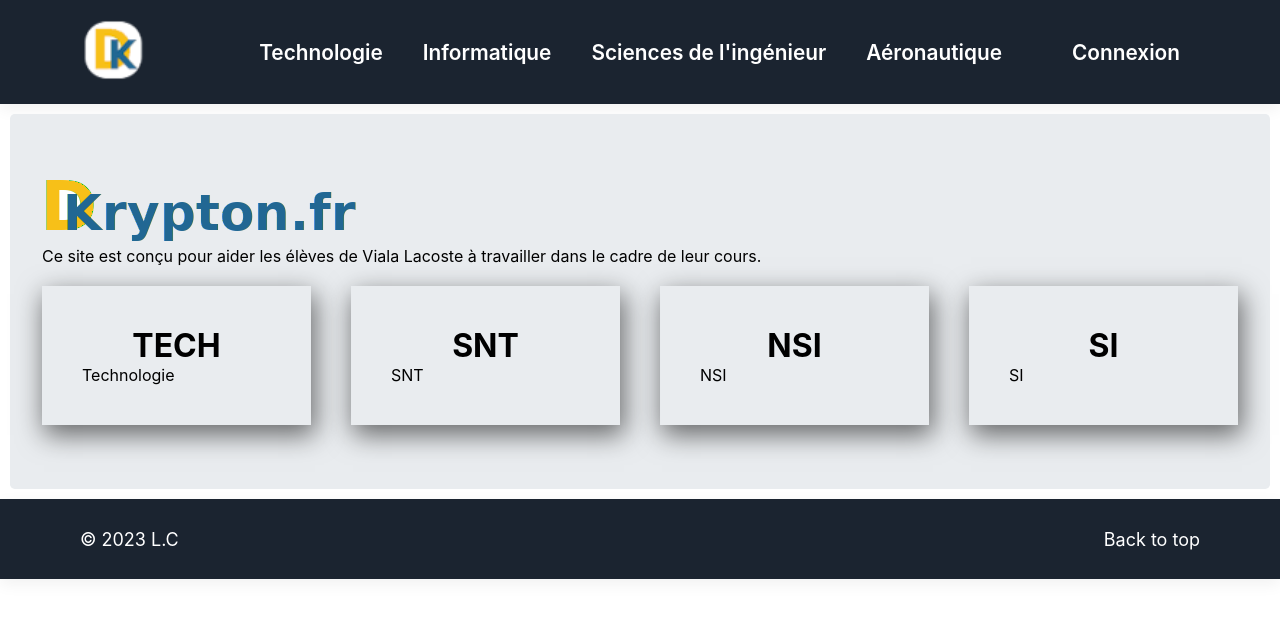
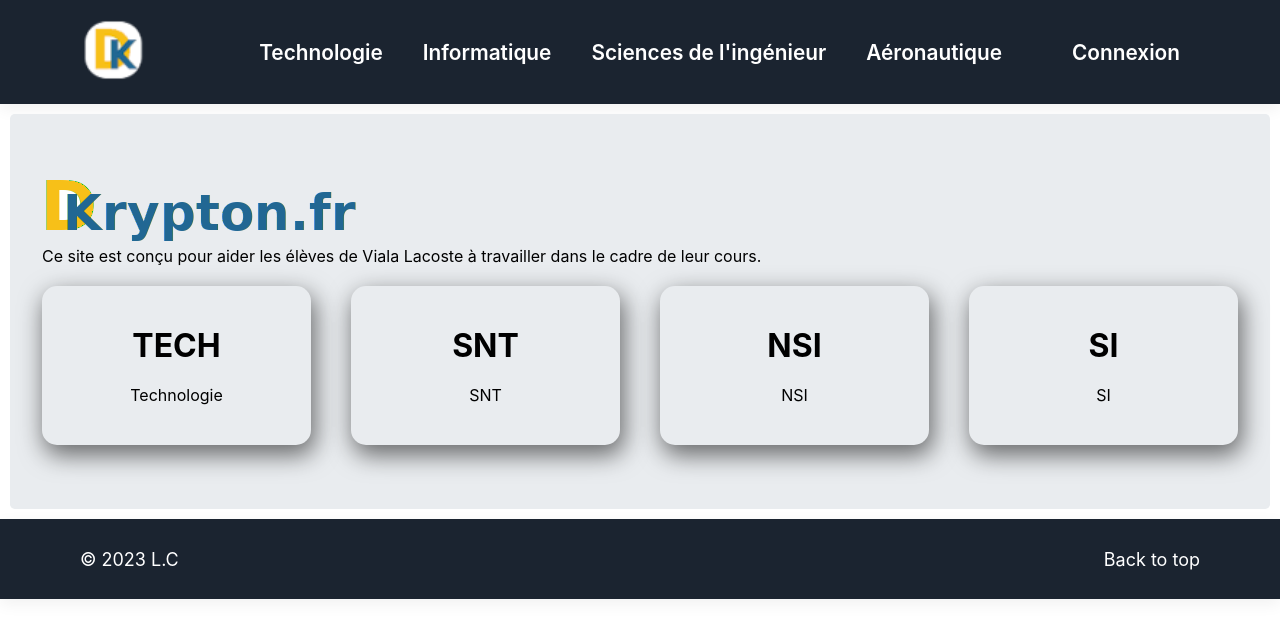
Before and after one commit to Jules010209/d-krypton, a React (Create React App) app: page / in a window 1280 px wide. Shown: the top 638 px of the page. Built offline with nearby package versions, Linux system fonts and the light colour scheme.

Commit message:
fix(global): index & navbar

```diff
--- a/package.json
+++ b/package.json
@@ -1,6 +1,7 @@
 {
   "name": "d-krypton",
   "version": "0.1.0",
+  "homepage": "https://jules010209.github.io/d-krypton/",
   "private": true,
   "dependencies": {
     "@testing-library/jest-dom": "^5.16.5",
@@ -10,6 +11,8 @@
     "@types/node": "^16.18.23",
     "@types/react": "^18.0.33",
     "@types/react-dom": "^18.0.11",
+    "framer-motion": "^10.12.16",
+    "gh-pages": "^5.0.0",
     "react": "^18.2.0",
     "react-dom": "^18.2.0",
     "react-router-dom": "^6.10.0",
@@ -21,6 +24,8 @@
   "scripts": {
     "start": "react-scripts start",
     "build": "react-scripts build",
+    "predeploy": "npm run build",
+    "deploy": "gh-pages -d build",
     "test": "react-scripts test",
     "eject": "react-scripts eject"
   },
--- a/src/components/box/Box.scss
+++ b/src/components/box/Box.scss
@@ -2,6 +2,7 @@
     box-shadow: 3px 9px 25px 1px rgba(0,0,0,0.56);
     -webkit-box-shadow: 3px 9px 25px 1px rgba(0,0,0,0.56);
     -moz-box-shadow: 3px 9px 25px 1px rgba(0,0,0,0.56);
+    border-radius: 15px;
     padding: 40px;
 }
 
--- a/src/components/box/Box.tsx
+++ b/src/components/box/Box.tsx
@@ -1,4 +1,5 @@
 import { Component, ReactNode } from 'react';
+import { motion } from 'framer-motion';
 
 import './Box.scss';
 
@@ -15,13 +16,25 @@ export class Box extends Component {
 
     render(): ReactNode {
         return (
-            <div className='box'>
+            <motion.div className='box'
+                initial={{
+                    opacity: 0,
+                    x: -70
+                }}
+                transition={{
+                    duration: .75
+                }}
+                animate={{
+                    opacity: 1,
+                    x: 0
+                }}
+            >
                 <h1 className='box-title'>{ this.props.title }</h1>
 
-                <div className='box-body'>{ this.props.body }</div>
+                <div className='box-body'>{ this.props.body }</div><br></br>
 
-                <footer className='box-footer'>{ this.props.footer }</footer>
-            </div>
+                <footer className='box-footer' style={{ textAlign: 'center' }}>{ this.props.footer }</footer>
+            </motion.div>
         )
     }
 }
--- a/src/components/navbar/Navbar.tsx
+++ b/src/components/navbar/Navbar.tsx
@@ -1,4 +1,5 @@
 import { Component, ReactNode } from 'react';
+import { motion } from 'framer-motion';
 
 import './Navbar.scss';
 
@@ -13,7 +14,7 @@ export class Navbar extends Component {
 
     render(): ReactNode {
         return (
-            <nav>
+            <motion.nav>
                 <a href='/'><img id='main-logo' alt='logo' width='65px' height='60px' src={logo}></img></a>
 
                 <div>
@@ -30,7 +31,7 @@ export class Navbar extends Component {
                 <div id='mobile' onClick={this.handleClick}>
                     <i id='bar' className={this.state.clicked ? 'fas fa-times' : 'fas fa-bars'}></i>
                 </div>
-            </nav>
+            </motion.nav>
         )
     }
 }
--- a/src/pages/home.tsx
+++ b/src/pages/home.tsx
@@ -1,4 +1,5 @@
 import { Component, ReactNode } from 'react';
+import { motion } from 'framer-motion';
 
 import dk_logo from '../assets/logo-dkrypton.png';
 
@@ -9,7 +10,17 @@ export class Home extends Component {
     render(): ReactNode {
         return (
             <>
-                <div className='jumbotron'>
+                <motion.div className='jumbotron'
+                    initial={{
+                        opacity: 0
+                    }}
+                    transition={{
+                        duration: .5
+                    }}
+                    animate={{
+                        opacity: 1
+                    }}
+                >
                     <img alt="d-krypton" src={dk_logo}></img>
 
                     <p>Ce site est conçu pour aider les élèves de Viala Lacoste à travailler dans le cadre de leur cours.</p>
@@ -22,7 +33,7 @@ export class Home extends Component {
                         <Box title='NSI' body={<div></div>} footer={<p>NSI</p>}/>
                         <Box title='SI' body={<div></div>} footer={<p>SI</p>}/>
                     </div>
-                </div>
+                </motion.div>
             </>
         )
     }
```
Also changed, not shown: 2 other files (tests, documents, lock files or other folders).
